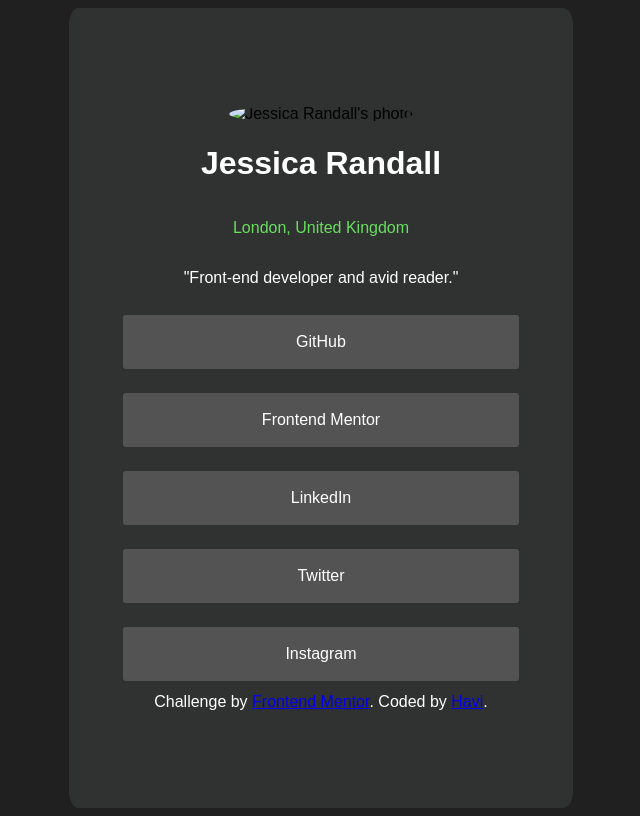
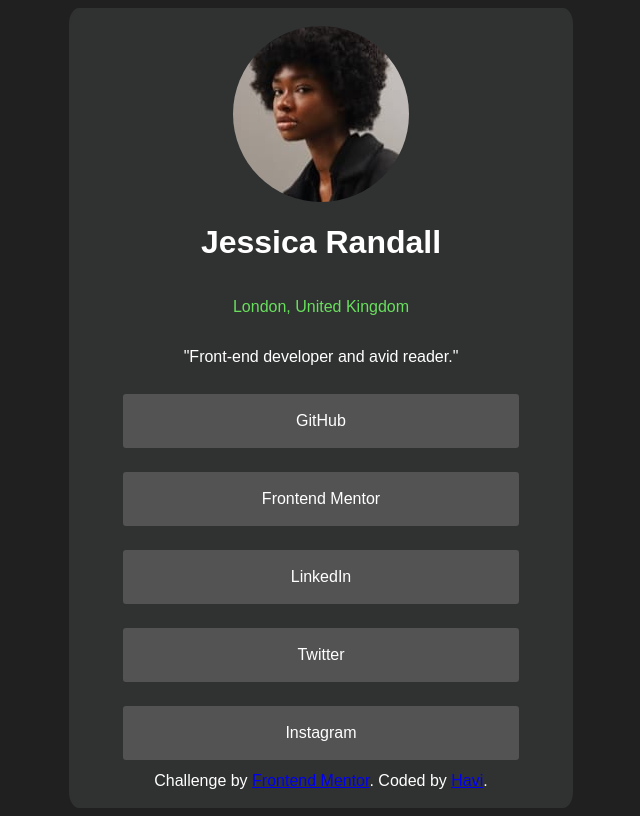
Before and after one commit to mihavier/frontend-challenge-01, a plain HTML site: page index.html in a window 1280 px wide. Shown: the whole page, without its empty margins (319-959 px from the left). Drawn offline with Linux system fonts and the light colour scheme.

Commit message:
Update index.html

```diff
--- a/index.html
+++ b/index.html
@@ -12,7 +12,7 @@
   <link rel="stylesheet" href="styles.css" />
 </head>
 <body>
-<img src="./assets/images/avatar-jessica.jpeg" alt="Jessica Randall's photo" class="profile-img">
+<img src="avatar-jessica.jpeg" alt="Jessica Randall's photo" class="profile-img">
   <h1 class="custom-text2">Jessica Randall</h1>
   <p class="custom-text">London, United Kingdom</p>
   <p class="custom-text0">"Front-end developer and avid reader."</p>
```
